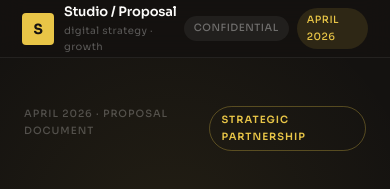
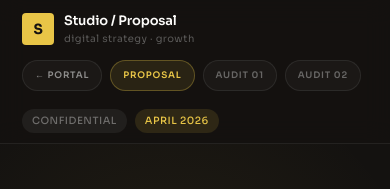
Before and after one commit to s-m-69/client-review-vanitycosmetics, a plain HTML site: page proposal/index.html in a window 390 px wide. Shown: the top 189 px of the page. Drawn offline with Linux system fonts and the light colour scheme.

Commit message:
Update index.html

```diff
--- a/proposal/index.html
+++ b/proposal/index.html
@@ -23,12 +23,74 @@ html{scroll-behavior:smooth;font-size:15px}
 body{font-family:var(--fb);background:var(--ink-2);color:var(--white);line-height:1.65;-webkit-font-smoothing:antialiased}
 
 /* HEADER */
-.bh{background:rgba(20,18,16,.96);backdrop-filter:blur(12px);border-bottom:1px solid rgba(255,255,255,.07);height:58px;display:flex;align-items:center;justify-content:space-between;padding:0 48px;position:sticky;top:0;z-index:200}
+.bh{
+  background:rgba(20,18,16,.96);
+  backdrop-filter:blur(12px);
+  border-bottom:1px solid rgba(255,255,255,.07);
+  min-height:58px;
+  display:flex;
+  align-items:center;
+  justify-content:space-between;
+  padding:10px 48px;
+  position:sticky;
+  top:0;
+  z-index:200;
+  gap:18px;
+  flex-wrap:wrap;
+}
+.bh-left{
+  display:flex;
+  align-items:center;
+  gap:18px;
+  min-width:0;
+  flex-wrap:wrap;
+}
 .bl{display:flex;align-items:center;gap:10px;text-decoration:none}
 .blm{width:32px;height:32px;background:var(--accent);border-radius:var(--r);display:flex;align-items:center;justify-content:center;flex-shrink:0}
 .blm span{font-family:var(--fd);font-size:14px;font-weight:700;color:var(--ink);line-height:1;letter-spacing:-0.02em}
 .bw .name{font-family:var(--fd);font-size:13px;font-weight:600;color:var(--white);letter-spacing:-.01em}
 .bw .tag{font-size:10px;color:rgba(255,255,255,.3);font-family:var(--fd);font-weight:400;letter-spacing:0.04em}
+
+.top-nav{
+  display:flex;
+  align-items:center;
+  gap:8px;
+  flex-wrap:wrap;
+}
+.top-nav-link{
+  display:inline-flex;
+  align-items:center;
+  gap:6px;
+  padding:7px 12px;
+  border-radius:99px;
+  border:1px solid rgba(255,255,255,.08);
+  background:rgba(255,255,255,.03);
+  color:rgba(255,255,255,.34);
+  text-decoration:none;
+  font-family:var(--fd);
+  font-size:9px;
+  font-weight:600;
+  letter-spacing:.09em;
+  text-transform:uppercase;
+  transition:all .16s ease;
+  white-space:nowrap;
+}
+.top-nav-link:hover{
+  color:var(--accent);
+  border-color:rgba(232,197,71,.28);
+  background:rgba(232,197,71,.08);
+}
+.top-nav-link.active{
+  color:var(--accent);
+  border-color:rgba(232,197,71,.3);
+  background:rgba(232,197,71,.10);
+}
+.top-nav-link.back-link{
+  color:rgba(255,255,255,.5);
+}
+.top-nav-link.back-link:hover{
+  color:var(--accent);
+}
 .hr{display:flex;align-items:center;gap:8px}
 .ht{font-size:10px;font-family:var(--fd);font-weight:500;padding:4px 10px;border-radius:99px;background:rgba(255,255,255,.06);color:rgba(255,255,255,.35);letter-spacing:0.05em}
 .hta{background:rgba(232,197,71,.12);color:var(--accent)}
@@ -55,7 +117,7 @@ body{font-family:var(--fb);background:var(--ink-2);color:var(--white);line-heigh
 
 /* LAYOUT */
 .pl{display:grid;grid-template-columns:220px 1fr;min-height:100vh}
-.sb{background:rgba(20,18,16,.5);border-right:1px solid rgba(255,255,255,.06);padding:32px 0;position:sticky;top:58px;height:calc(100vh - 58px);overflow-y:auto}
+.sb{background:rgba(20,18,16,.5);border-right:1px solid rgba(255,255,255,.06);padding:32px 0;position:sticky;top:79px;height:calc(100vh - 79px);overflow-y:auto}
 .sb::-webkit-scrollbar{width:3px}
 .sb::-webkit-scrollbar-thumb{background:rgba(255,255,255,.08)}
 .sbl{font-family:var(--fd);font-size:9px;font-weight:600;letter-spacing:0.12em;text-transform:uppercase;color:rgba(255,255,255,.18);padding:14px 22px 5px;display:block}
@@ -67,7 +129,7 @@ body{font-family:var(--fb);background:var(--ink-2);color:var(--white);line-heigh
 
 /* MAIN */
 .mc{padding:56px 60px 100px;max-width:860px}
-.as{margin-bottom:72px;scroll-margin-top:76px}
+.as{margin-bottom:72px;scroll-margin-top:110px}
 .se{font-family:var(--fd);font-size:9px;font-weight:600;letter-spacing:0.14em;text-transform:uppercase;color:rgba(255,255,255,.2);margin-bottom:6px}
 .st{font-family:var(--fd);font-size:30px;font-weight:700;color:var(--white);line-height:1.1;letter-spacing:-.02em}
 .sh{padding-bottom:18px;margin-bottom:26px;border-bottom:1px solid rgba(255,255,255,.08)}
@@ -152,21 +214,61 @@ body{font-family:var(--fb);background:var(--ink-2);color:var(--white);line-heigh
 .cta-block p{font-size:14px;font-family:var(--fb);font-weight:400;color:rgba(20,18,16,.55);margin-bottom:24px;line-height:1.6}
 .cta-btn{display:inline-block;background:var(--ink);color:var(--white);font-family:var(--fd);font-size:12px;font-weight:600;padding:12px 28px;border-radius:var(--rmd);text-decoration:none;letter-spacing:.03em}
 
-@media(max-width:900px){
-  .pl{grid-template-columns:1fr}.sb{display:none}
-  .mc{padding:32px 22px 60px}.bh{padding:0 22px}
+@media(max-width:1100px){
+  .bh{padding:10px 22px}
+  .pl{grid-template-columns:1fr}
+  .sb{display:none}
+  .mc{padding:32px 22px 60px}
   .cover{padding:48px 24px 44px;min-height:auto}
   .cover h1{font-size:38px}
   .two-col,.inv-row,.tier-grid{grid-template-columns:1fr}
   .phase-items{grid-template-columns:1fr}
+}
+
+@media(max-width:760px){
+  .bh{
+    align-items:flex-start;
+  }
+  .bh-left{
+    width:100%;
+    flex-direction:column;
+    align-items:flex-start;
+    gap:12px;
+  }
+  .top-nav{
+    width:100%;
+  }
+  .hr{
+    width:100%;
+    justify-content:flex-start;
+  }
 }
 </style>
 </head>
 <body>
 
 <header class="bh">
-  <a class="bl" href="#"><div class="blm"><span>S</span></div><div class="bw"><div class="name">Studio / Proposal</div><div class="tag">digital strategy · growth</div></div></a>
-  <div class="hr"><span class="ht">CONFIDENTIAL</span><span class="ht hta">APRIL 2026</span></div>
+  <div class="bh-left">
+    <a class="bl" href="#">
+      <div class="blm"><span>S</span></div>
+      <div class="bw">
+        <div class="name">Studio / Proposal</div>
+        <div class="tag">digital strategy · growth</div>
+      </div>
+    </a>
+
+    <nav class="top-nav" aria-label="Document navigation">
+      <a class="top-nav-link back-link" href="../">← Portal</a>
+      <a class="top-nav-link active" href="../proposal/">Proposal</a>
+      <a class="top-nav-link" href="../audit-1/">Audit 01</a>
+      <a class="top-nav-link" href="../audit-2/">Audit 02</a>
+    </nav>
+  </div>
+
+  <div class="hr">
+    <span class="ht">CONFIDENTIAL</span>
+    <span class="ht hta">APRIL 2026</span>
+  </div>
 </header>
 
 <section class="cover">
@@ -374,8 +476,6 @@ body{font-family:var(--fb);background:var(--ink-2);color:var(--white);line-heigh
       </div>
     </div>
 
-
-
     <div class="as" id="investment">
       <div class="sh"><div class="se">Pricing</div><div class="st">Website Redesign Investment</div></div>
       <div class="inv-row">
@@ -391,8 +491,8 @@ body{font-family:var(--fb);background:var(--ink-2);color:var(--white);line-heigh
         <li>All fees in INR. GST applicable as per standard rates</li>
         <li>Post-launch support window: 30 days from each site launch</li>
       </ul></div>
-            <div class="card" style="margin-bottom:24px"><div class="card-label">Optional add-on</div><p>If you would like continued support after launch, an optional monthly retainer can be added separately. This covers ongoing strategy, SEO monitoring, performance reviews, content guidance, and growth recommendations.</p></div>
-<div class="cta-block">
+      <div class="card" style="margin-bottom:24px"><div class="card-label">Optional add-on</div><p>If you would like continued support after launch, an optional monthly retainer can be added separately. This covers ongoing strategy, SEO monitoring, performance reviews, content guidance, and growth recommendations.</p></div>
+      <div class="cta-block">
         <h3>Ready to begin?</h3>
         <p>This proposal is valid for 30 days from the date of issue. The next step is a 45-minute strategy call to align on scope, timeline, and any adjustments to the brief.</p>
         <a class="cta-btn" href="mailto:shivamrmahtani@gmail.com">Schedule the strategy call →</a>
@@ -457,8 +557,6 @@ body{font-family:var(--fb);background:var(--ink-2);color:var(--white);line-heigh
       <div class="card"><div class="card-label">Important note</div><p>This retainer is not required to proceed with the redesign project. It can be added only if and when you would like ongoing strategic involvement after both websites have launched.</p></div>
     </div>
 
-
-
   </main>
 </div>
 
```
